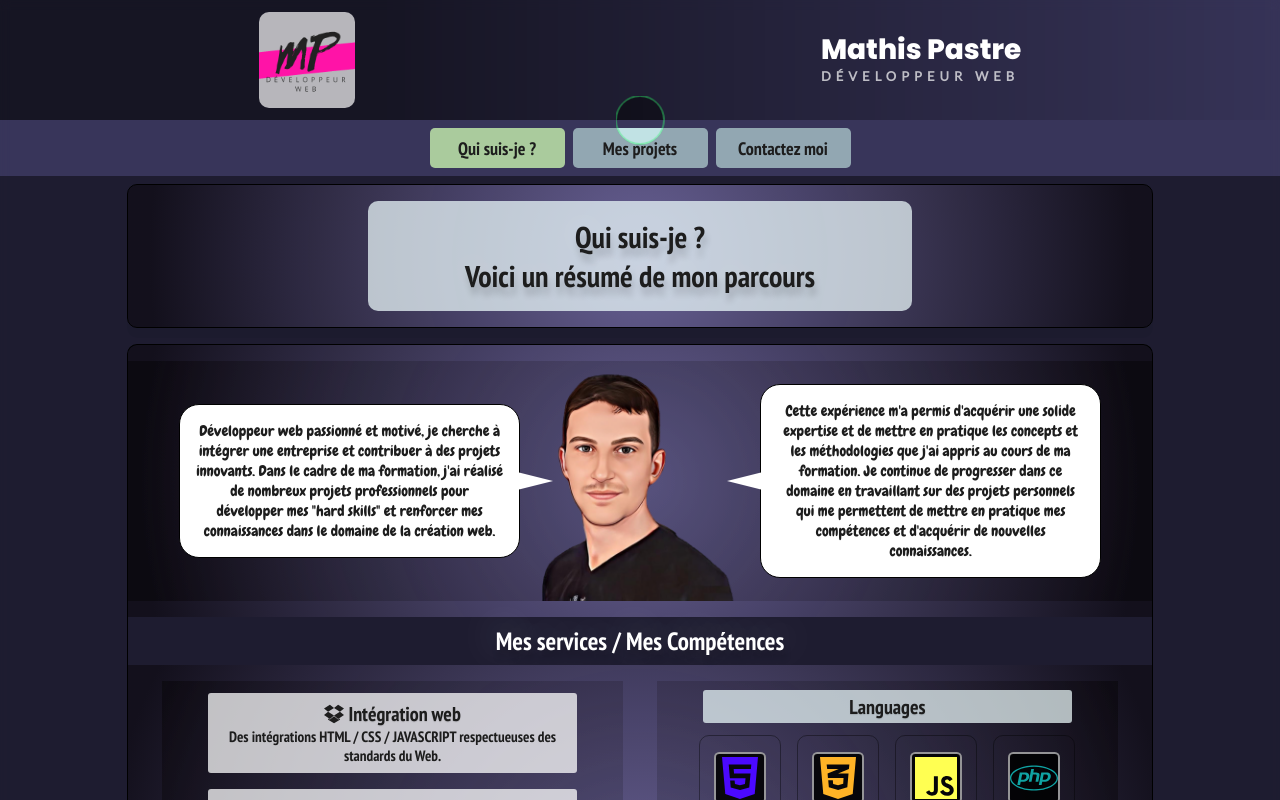
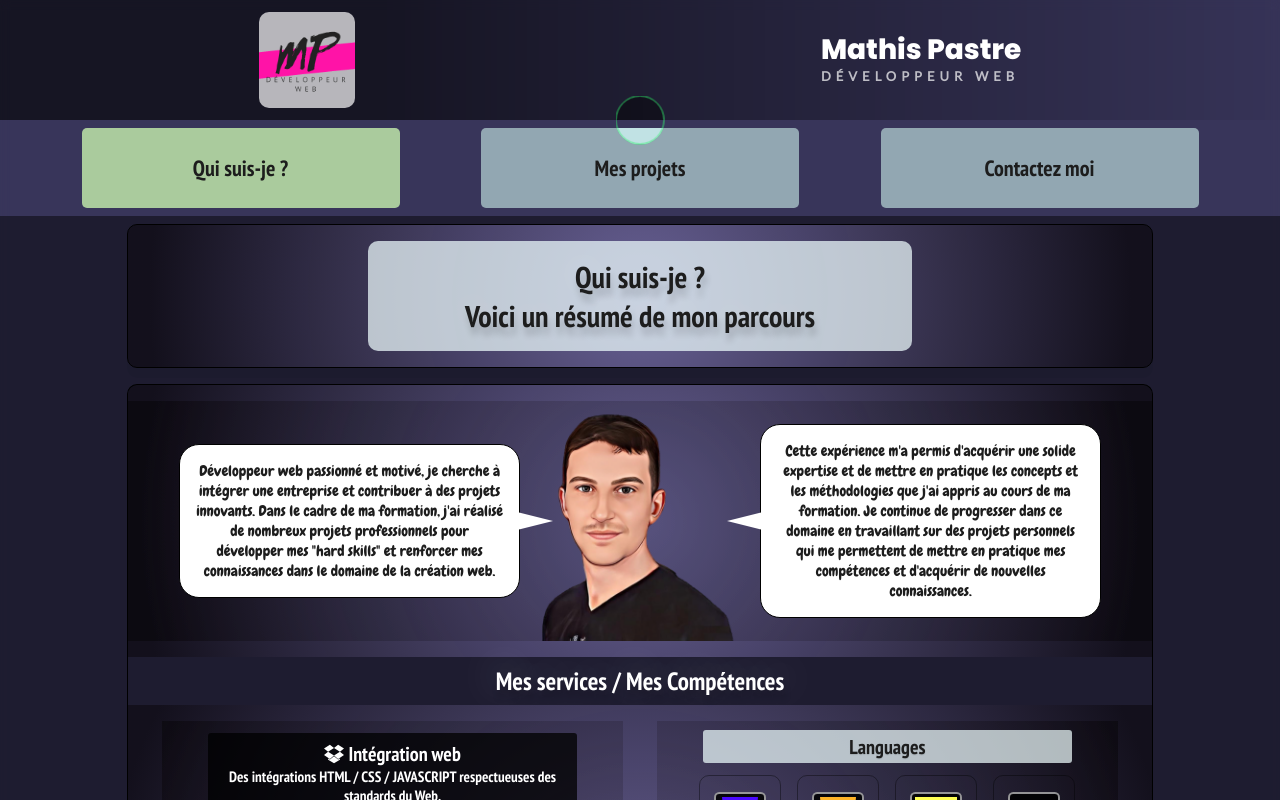
Before and after one commit to MathisPastreNelson/portfolio-mathis-pastre, a React (Create React App) app: page / in a window 1280 px wide. Shown: the top 800 px of the page. Built offline with nearby package versions, Linux system fonts and the light colour scheme.

Commit message:
navbar button meilleur look

```diff
--- a/src/style/_mixins.scss
+++ b/src/style/_mixins.scss
@@ -15,7 +15,7 @@ $colorbg2: radial-gradient(
 
 $colorbg3: rgba(240, 255, 255, 0.718);
 
-$colorBlackHover: rgba(0, 0, 0, 0.842);
+$colorBlackHover: rgba(0, 0, 0, 0.753);
 
 $buttonColor: rgba(189, 221, 219, 0.685);
 
--- a/src/style/_navBar.scss
+++ b/src/style/_navBar.scss
@@ -1,6 +1,6 @@
 .navButton {
   display: flex;
-  justify-content: center;
+  justify-content: space-evenly;
   align-items: center;
   flex-wrap: wrap;
   margin: 0.25rem;
@@ -8,14 +8,14 @@
 
 .buttonSwitchComponent {
   border: 0px;
-  height: 40px;
-  width: 135px;
+  height: 5rem;
+  width: 25%;
   margin: 0.25rem;
   transition: all 200ms;
   border-radius: 5px;
   background-color: $buttonColor;
   color: $text-black;
-  font-size: 18px;
+  font-size: 22px;
   cursor: none;
   display: flex;
   align-items: center;
--- a/src/style/_rubrique1.scss
+++ b/src/style/_rubrique1.scss
@@ -124,8 +124,8 @@
   backdrop-filter: brightness(40%);
 }
 .skillBox_Container1 > .titleArticle {
-  background-color: rgba(255, 255, 255, 0.747);
-  color: $text-black;
+  background-color: $colorBlackHover;
+  color: white;
   width: 80%;
   border-radius: 3px;
   transition: 300ms;
@@ -133,8 +133,8 @@
   padding: 0.5rem 0;
 }
 .skillBox_Container1 > .titleArticle:hover {
-  background-color: $colorBlackHover;
-  color: white;
+  background-color: $colorbg3;
+  color: $text-black;
 }
 /*Container 2*/
 .skillBox_Container2 {
--- a/src/style/index.css
+++ b/src/style/index.css
@@ -395,7 +395,7 @@ header {
 }
 .navButton {
   display: flex;
-  justify-content: center;
+  justify-content: space-evenly;
   align-items: center;
   flex-wrap: wrap;
   margin: 0.25rem;
@@ -403,14 +403,14 @@ header {
 
 .buttonSwitchComponent {
   border: 0px;
-  height: 40px;
-  width: 135px;
+  height: 5rem;
+  width: 25%;
   margin: 0.25rem;
   transition: all 200ms;
   border-radius: 5px;
   background-color: rgba(189, 221, 219, 0.685);
   color: rgb(29, 29, 29);
-  font-size: 18px;
+  font-size: 22px;
   cursor: none;
   display: flex;
   align-items: center;
@@ -555,8 +555,8 @@ header {
 }
 
 .skillBox_Container1 > .titleArticle {
-  background-color: rgba(255, 255, 255, 0.747);
-  color: rgb(29, 29, 29);
+  background-color: rgba(0, 0, 0, 0.753);
+  color: white;
   width: 80%;
   border-radius: 3px;
   transition: 300ms;
@@ -565,8 +565,8 @@ header {
 }
 
 .skillBox_Container1 > .titleArticle:hover {
-  background-color: rgba(0, 0, 0, 0.842);
-  color: white;
+  background-color: rgba(240, 255, 255, 0.718);
+  color: rgb(29, 29, 29);
 }
 
 /*Container 2*/
@@ -692,7 +692,7 @@ header {
 
 .title:hover > div {
   transform: scale(1.05);
-  background-color: rgba(0, 0, 0, 0.842);
+  background-color: rgba(0, 0, 0, 0.753);
   box-shadow: 0px 0px rgb(0, 0, 0);
   color: white;
 }
@@ -730,22 +730,6 @@ div > p {
   display: flex;
   justify-content: space-evenly;
   align-items: center;
-}
-
-.article > div > .titleArticle {
-  background-color: rgba(255, 255, 255, 0.747);
-  color: rgb(29, 29, 29);
-  width: 80%;
-  border-radius: 10px;
-  transition: 300ms;
-  margin: 0.25rem 0;
-  padding: 0.5rem 0;
-  border: 1px solid rgba(0, 0, 0, 0.842);
-}
-
-.article > .titleArticle:hover {
-  background-color: rgba(0, 0, 0, 0.842);
-  color: white;
 }
 
 @media (max-width: 776px) {
```
Also changed, not shown: src/style/_rubrique2.scss (+0 -14 lines), 1 other file (tests, documents, lock files or other folders).
